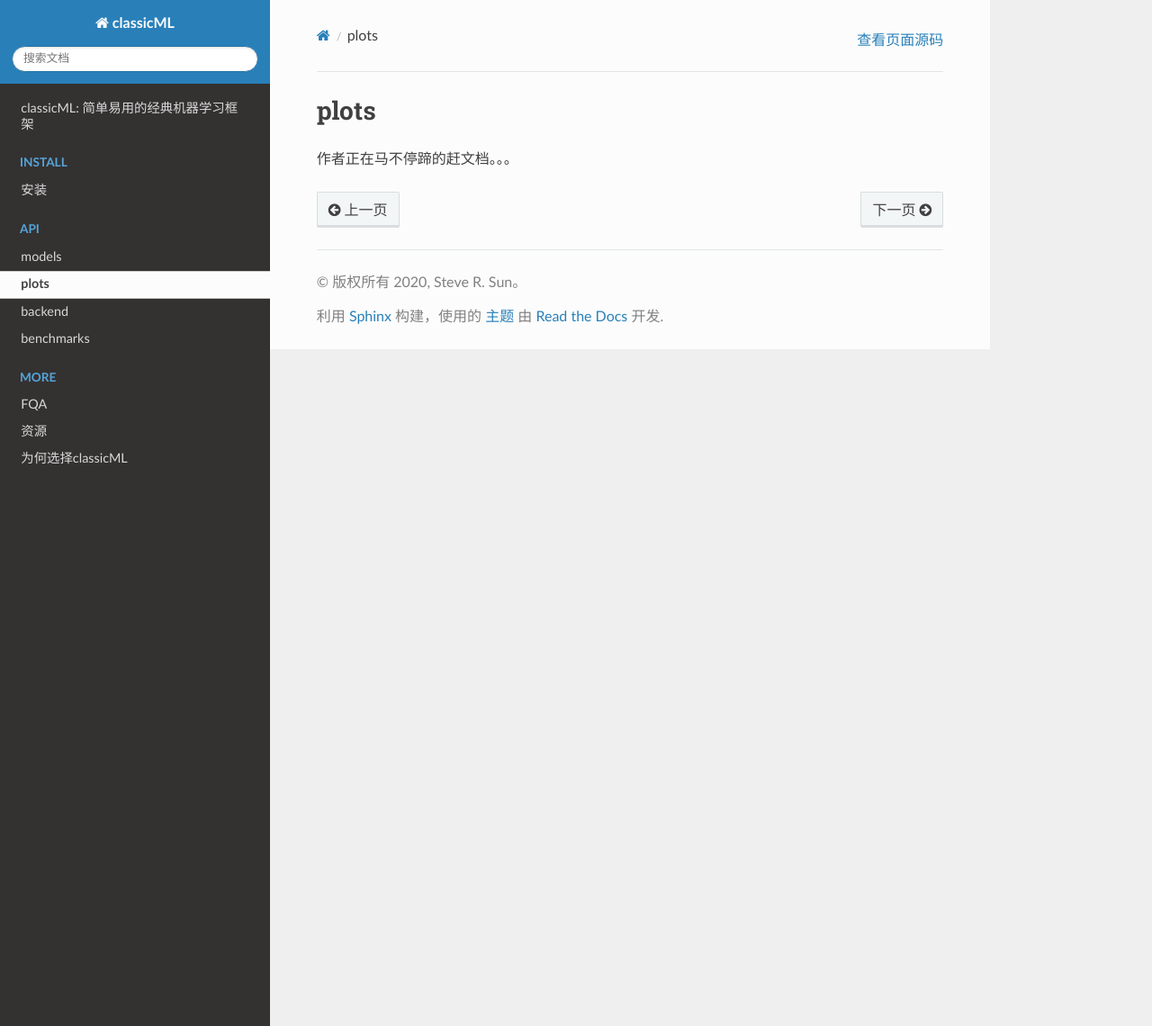
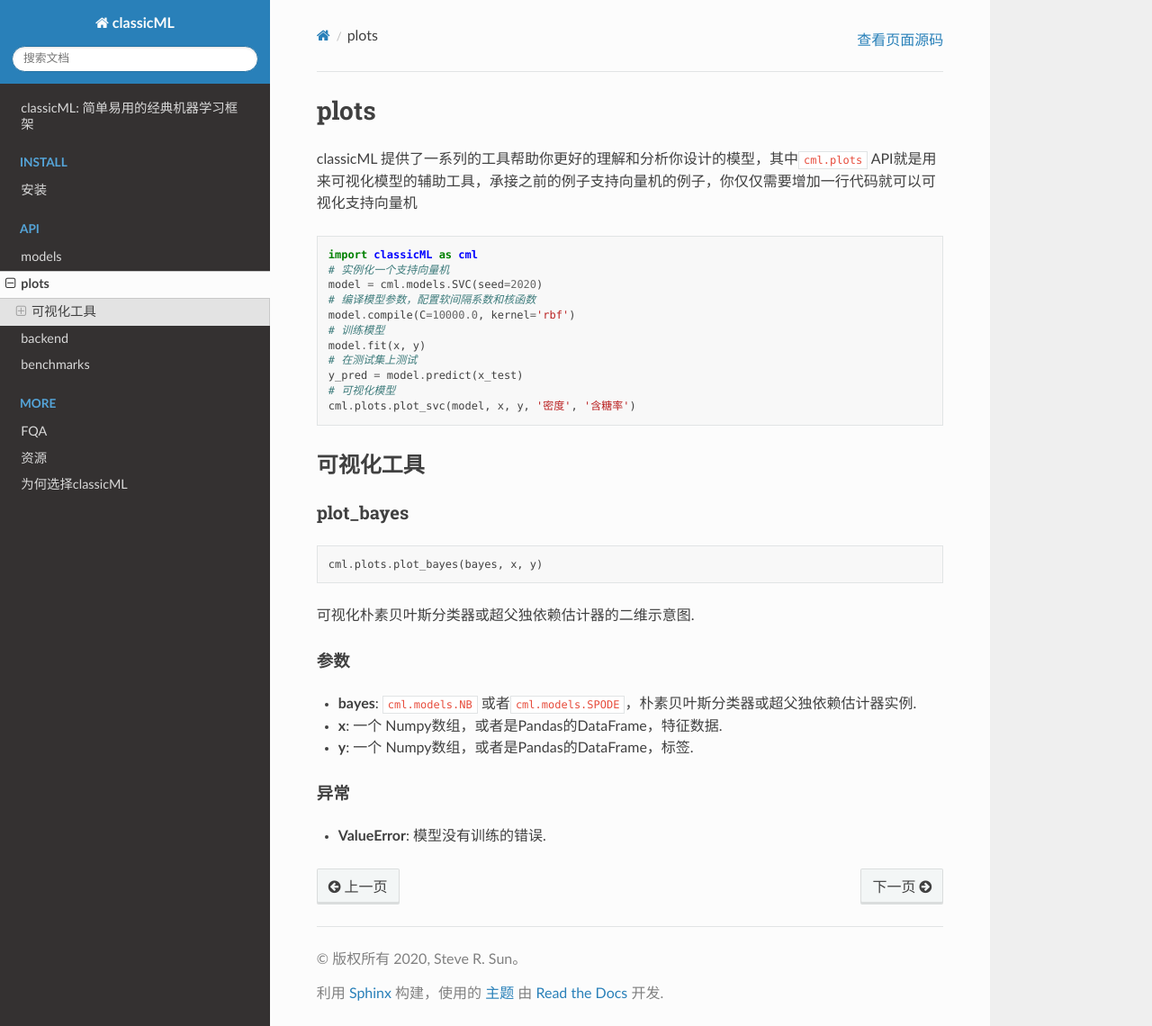
Before and after one commit to sun1638650145/classicML, a Sphinx documentation site: the page built from docs/source/plots.md, in a window 1280 px wide and 1140 px high. Shown: the whole window at 90% size. Built offline with Sphinx 7.4.7 and the Read the Docs theme 2.0.0, drawn with Linux system fonts in a browser that asks for light colours.

Commit message:
update docs/plots

````diff
--- a/docs/source/plots.md
+++ b/docs/source/plots.md
@@ -1,3 +1,37 @@
 # plots
 
-作者正在马不停蹄的赶文档。。。
+classicML 提供了一系列的工具帮助你更好的理解和分析你设计的模型，其中```cml.plots``` API就是用来可视化模型的辅助工具，承接之前的例子支持向量机的例子，你仅仅需要增加一行代码就可以可视化支持向量机
+
+```python
+import classicML as cml
+# 实例化一个支持向量机
+model = cml.models.SVC(seed=2020)
+# 编译模型参数，配置软间隔系数和核函数
+model.compile(C=10000.0, kernel='rbf')
+# 训练模型
+model.fit(x, y)
+# 在测试集上测试
+y_pred = model.predict(x_test)
+# 可视化模型
+cml.plots.plot_svc(model, x, y, '密度', '含糖率')
+```
+
+## 可视化工具
+
+### plot_bayes
+
+```python
+cml.plots.plot_bayes(bayes, x, y)
+```
+
+ 可视化朴素贝叶斯分类器或超父独依赖估计器的二维示意图.
+
+#### 参数
+
+* <b>bayes</b>: ```cml.models.NB``` 或者```cml.models.SPODE```，朴素贝叶斯分类器或超父独依赖估计器实例.
+* <b>x</b>: 一个 Numpy数组，或者是Pandas的DataFrame，特征数据.
+* <b>y</b>: 一个 Numpy数组，或者是Pandas的DataFrame，标签.
+
+#### 异常
+
+* <b>ValueError</b>: 模型没有训练的错误.
````
Also changed, not shown: 2 other files.
